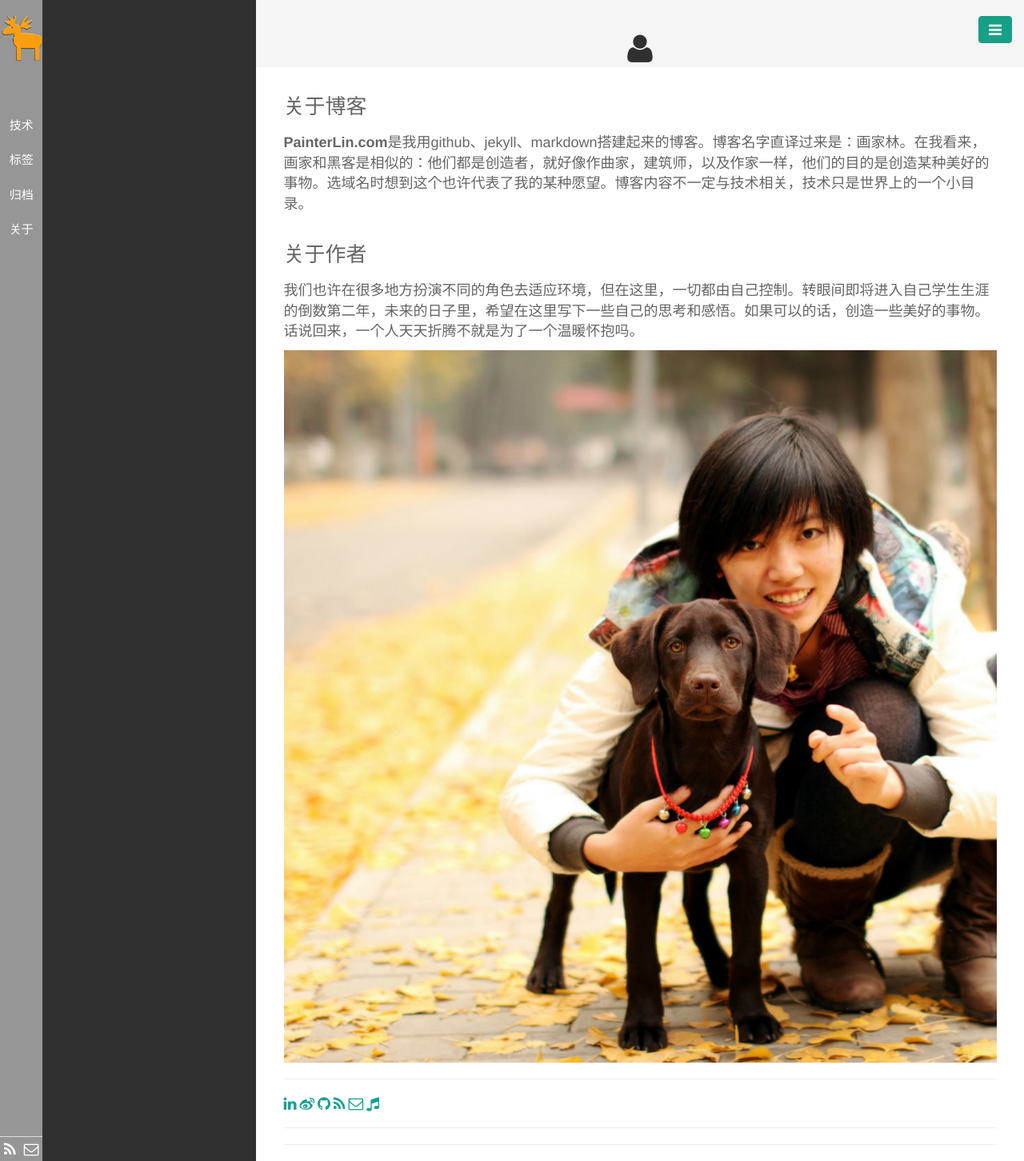
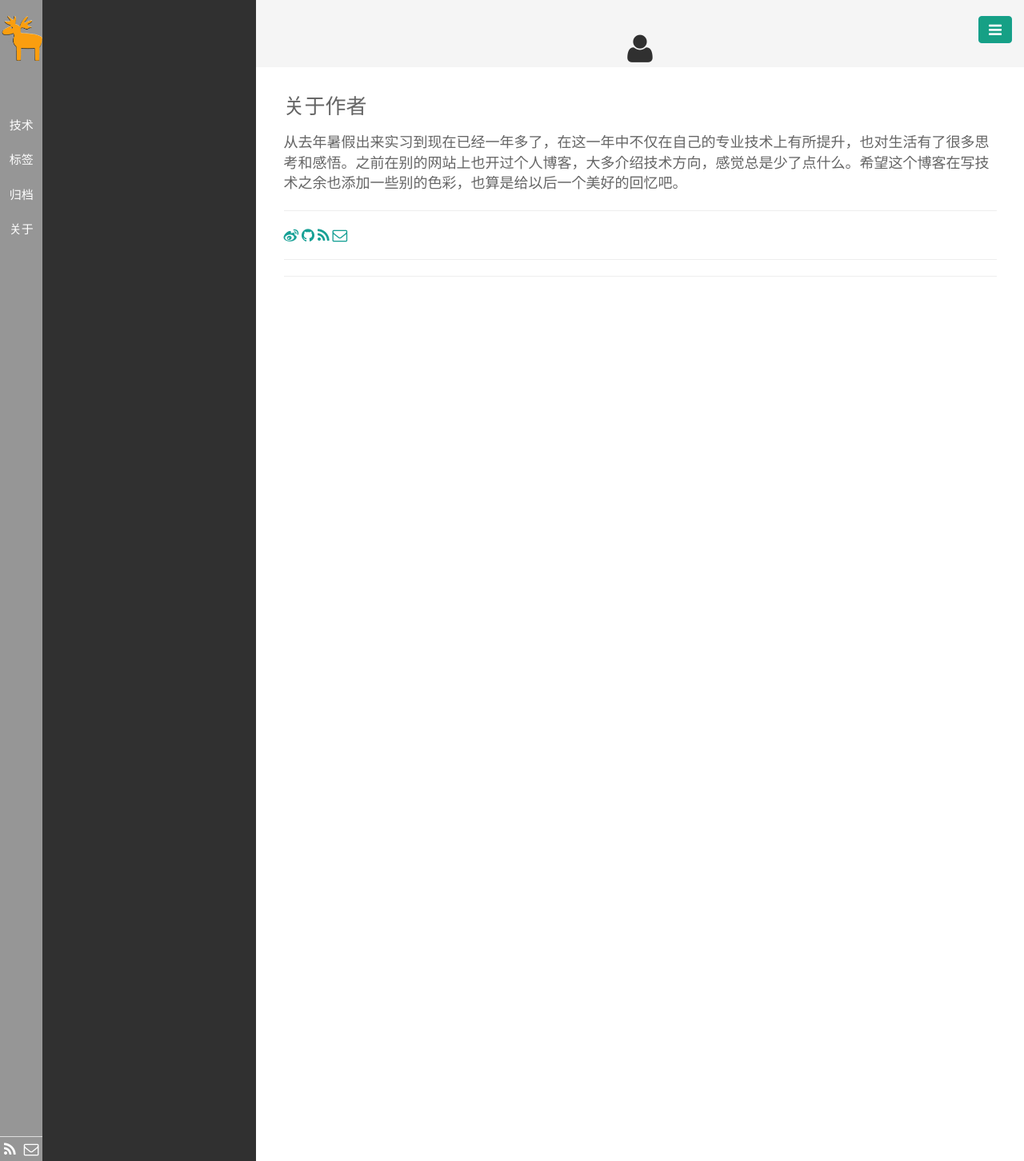
Before and after one commit to yeyafei/yeyafei.github.io, a Jekyll site: the page built from pages/about.html, in a window 1280 px wide. Shown: the whole page at 80% size. Built offline with Jekyll 4.4.1, drawn with Linux system fonts in a browser that asks for light colours; Markdown is read by kramdown in place of the engine named in the settings; comment, search, counter and statistics services are not loaded.

Commit message:
add about

```diff
--- a/pages/about.html
+++ b/pages/about.html
@@ -3,18 +3,20 @@ layout: page_title
 title: <i class="fa fa-user fa-lg"></i>
 titlename: 关于
 ---
-<h3>关于博客</h3>
-<p style=font-size:18px><B>PainterLin.com</B>是我用github、jekyll、markdown搭建起来的博客。博客名字直译过来是：画家林。在我看来，画家和黑客是相似的：他们都是创造者，就好像作曲家，建筑师，以及作家一样，他们的目的是创造某种美好的事物。选域名时想到这个也许代表了我的某种愿望。博客内容不一定与技术相关，技术只是世界上的一个小目录。</p>
+
 
 <h3>关于作者</h3>
-<p style=font-size:18px>我们也许在很多地方扮演不同的角色去适应环境，但在这里，一切都由自己控制。转眼间即将进入自己学生生涯的倒数第二年，未来的日子里，希望在这里写下一些自己的思考和感悟。如果可以的话，创造一些美好的事物。话说回来，一个人天天折腾不就是为了一个温暖怀抱吗。</p>
+<p style=font-size:18px>从去年暑假出来实习到现在已经一年多了，在这一年中不仅在自己的专业技术上有所提升，也对生活有了很多思考和感悟。之前在别的网站上也开过个人博客，大多介绍技术方向，感觉总是少了点什么。希望这个博客在写技术之余也添加一些别的色彩，也算是给以后一个美好的回忆吧。
+</p>
 
-<center><img src="/public/img/dog.jpg" style="width:100%"></center>
+<!-- <h3>关于博客</h3> -->
+<!-- <p style=font-size:18px><B>PainterLin.com</B>。</p> -->
+<!-- <center><img src="/public/img/dog.jpg" style="width:100%"></center> -->
 
 <hr>
-<a href="{{ site.author.linkedin }}">
+<!-- <a href="{{ site.author.linkedin }}">
   <i class="fa fa-linkedin fa-lg" style="color:#16a095;"></i>
-</a>
+</a> -->
 <a href="{{ site.author.weibo }}" target="_blank">
   <i class="fa fa-weibo fa-lg" style="color:#16a095;"></i>
 </a>
@@ -27,7 +29,7 @@ titlename: 关于
 <a href="mailto:{{ site.author.email }}">
   <i class="fa fa-envelope-o fa-lg" style="color:#16a095;"></i>
 </a>
-<a href="{{ site.author.music }}">
+<!-- <a href="{{ site.author.music }}">
   <i class="fa fa-music fa-lg" style="color:#16a095;"></i>
-</a>
+</a> -->
 <hr>
```
